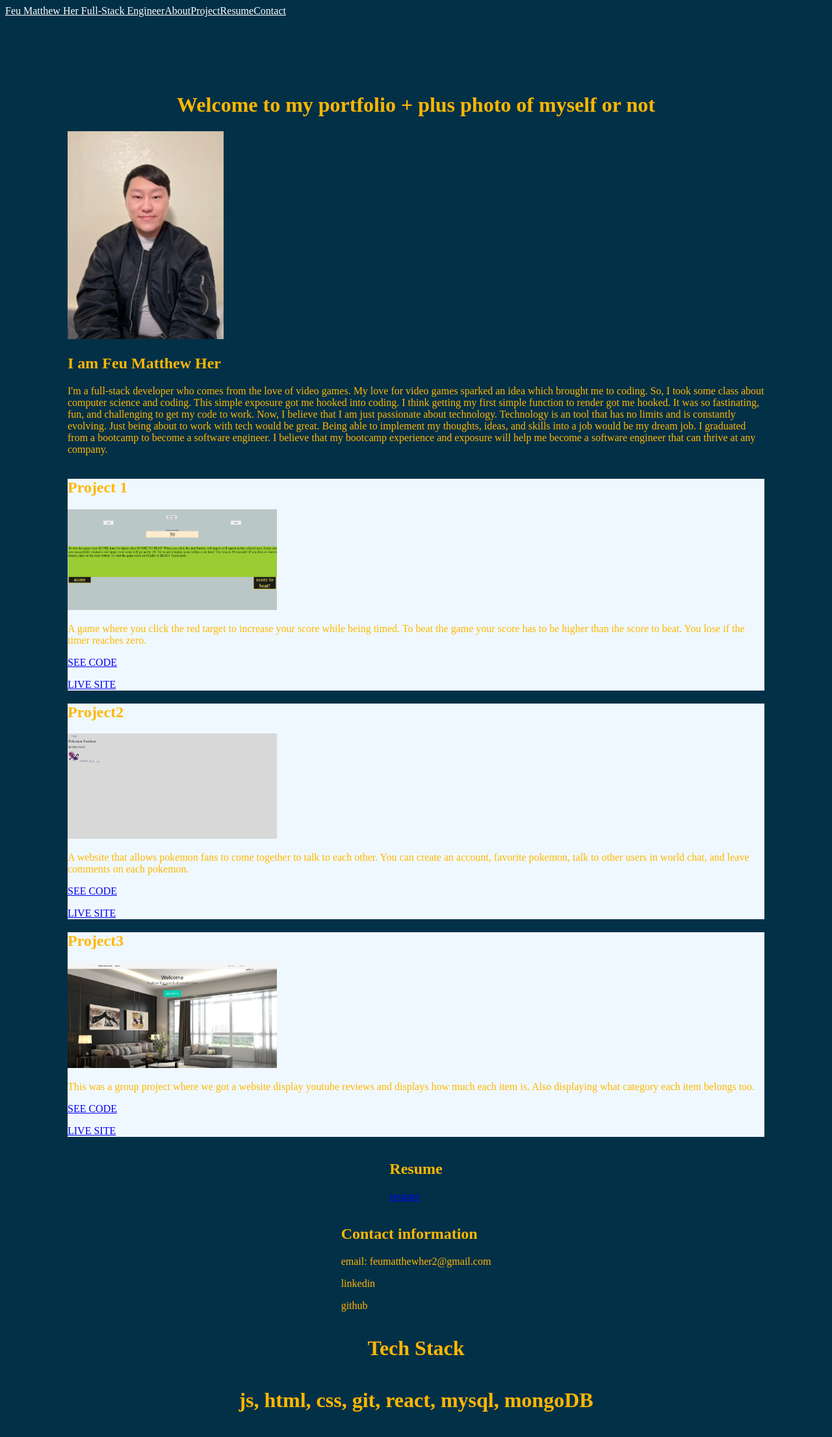
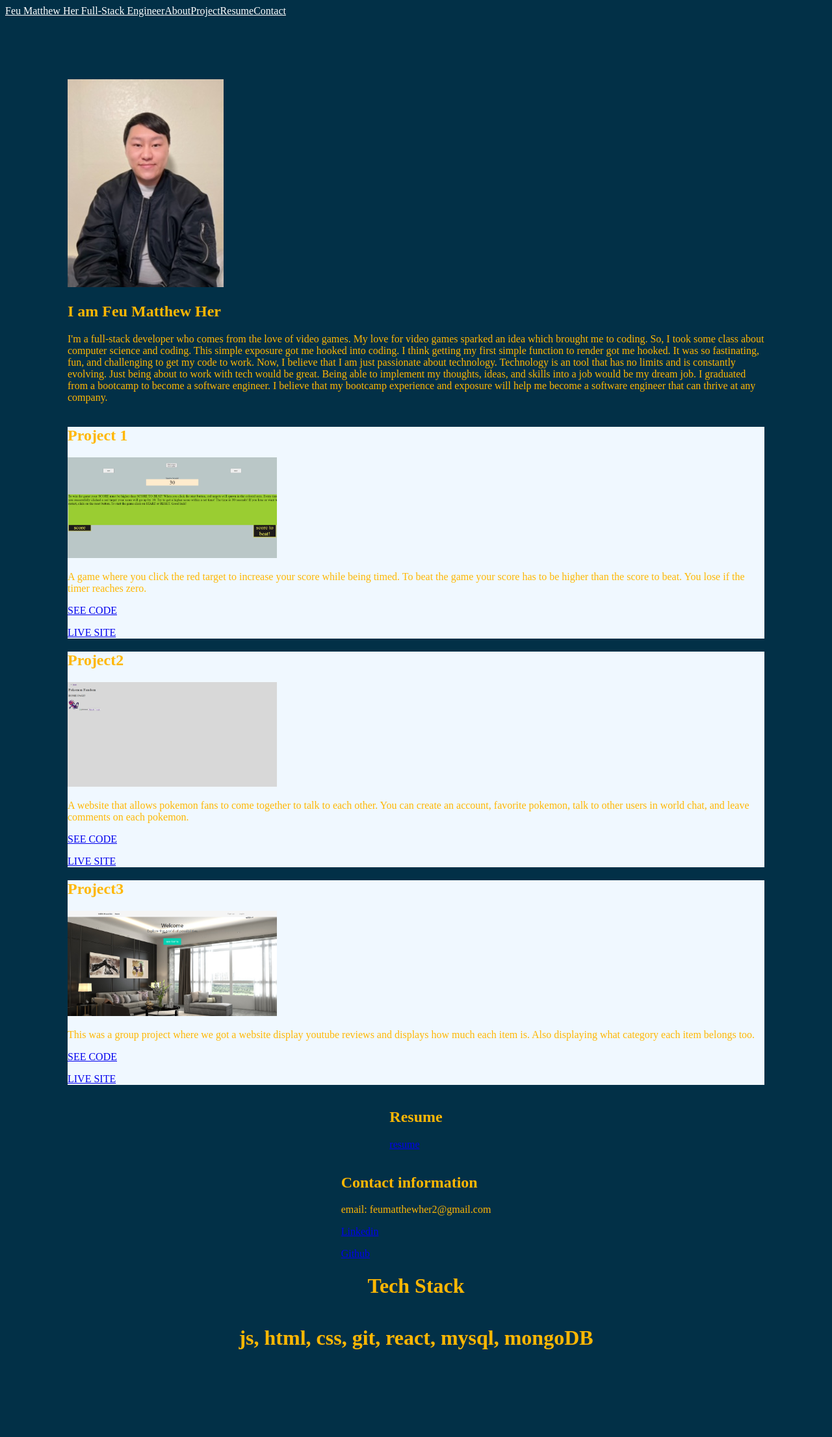
Before and after one commit to fmher/nextjs-portfolio-, a Next.js app: page / in a window 1280 px wide. Shown: the top 2212 px of the page at 65% size. Built offline with nearby package versions, Linux system fonts and the light colour scheme.

Commit message:
save point

```diff
--- a/pages/index.js
+++ b/pages/index.js
@@ -7,19 +7,19 @@
 import { saveAs } from "file-saver"
 import { useRouter } from 'next/router'
 
-const inter = Inter({ subsets: ['latin'] })
+// const inter = Inter({ subsets: ['latin'] })
 
 export default function Home() {
   return (
     <>
       <Head>
-        <title>Create Next App</title>
+        <title>Portfolio</title>
         <meta name="description" content="Generated by create next app" />
         <meta name="viewport" content="width=device-width, initial-scale=1" />
         <link rel="icon" href="/favicon.ico" />
       </Head>
       <main className={styles.main}>
-        <h1>Welcome to my portfolio + plus photo of myself or not</h1>
+
 
         <section id='About'>
           <img
@@ -108,8 +108,10 @@
         <section id='Contact'>
           <h2>Contact information</h2>
           <p>email: feumatthewher2@gmail.com</p>
-          <p>linkedin</p>
-          <p>github</p>
+          <Link href='https://www.linkedin.com/in/feu-her/'>Linkedin</Link>
+          <p></p>
+          <Link href='https://github.com/fmher'>Github</Link>
+
         </section>
 
         <h1>Tech Stack</h1>
```
